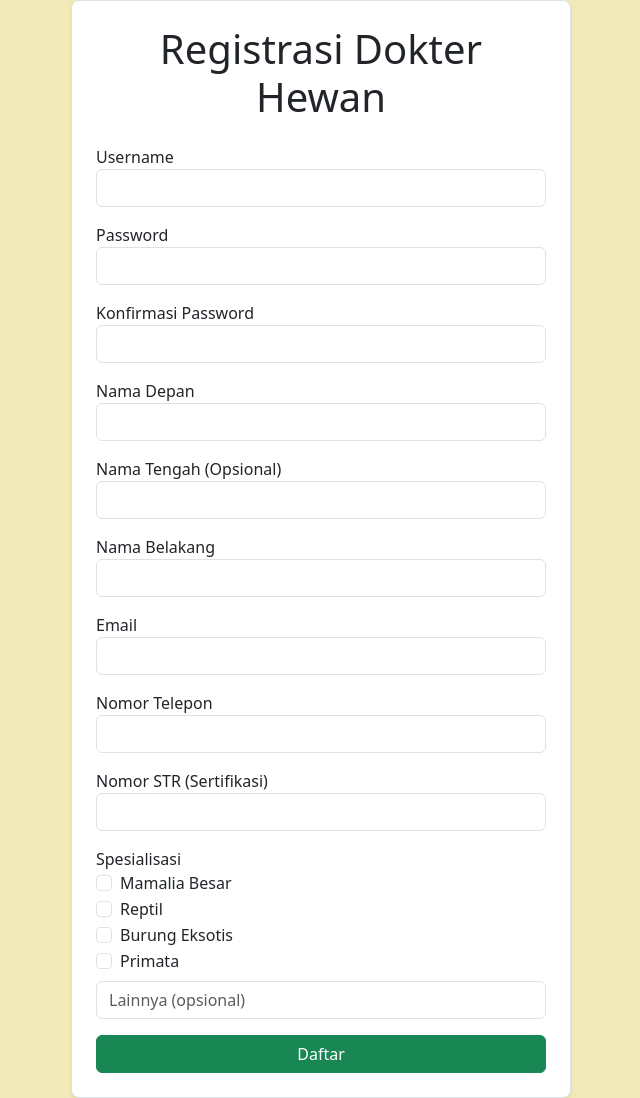
After one commit to Basdat-C02/sizopi, a Django app: page /auth/register-dokter-hewan/ in a window 1280 px wide. The commit adds this page. Shown: the whole page, without its empty margins (319-959 px from the left). Run offline with Django 5.2, Linux system fonts and the light colour scheme.

Commit message:
feat: created register form ui for dokter, pengunjung, and staff

```diff
--- a/authentication/templates/choose_role/index.html
+++ b/authentication/templates/choose_role/index.html
@@ -10,9 +10,9 @@
         <div style="width: 400px; height: auto;">
             <h1 class="text-center mb-4">Pilih Role</h1>
             <div class="d-flex flex-column gap-2 w-100 align-items-center">
-                <a href="" class="btn w-50 btn-secondary btn-lg">Pengunjung</a>
-                <a href="" class="btn w-50 btn-secondary btn-lg">Dokter Hewan</a>
-                <a href="" class="btn w-50 btn-secondary btn-lg ">Staff</a>
+                <a href="{% url 'authentication:register_pengunjung' %}" class="btn w-50 btn-secondary btn-lg">Pengunjung</a>
+                <a href="{% url 'authentication:register_dokter_hewan' %}" class="btn w-50 btn-secondary btn-lg">Dokter Hewan</a>
+                <a href="{% url 'authentication:register_staff' %}" class="btn w-50 btn-secondary btn-lg ">Staff</a>
                 <a href="{% url 'authentication:home' %}" class="btn btn-secondary">Cancel</a>
             </div>
         </div>
--- /dev/null
+++ b/authentication/templates/register_dokter/index.html
@@ -0,0 +1,72 @@
+{% extends "base.html" %}
+{% block meta %}
+<title>Register Dokter Hewan</title>
+{% endblock meta %}
+
+{% block content %}
+<div style="background-color: #f2eab8; min-height: 100vh;" class="d-flex flex-column justify-content-center align-items-center">
+    <div class="border shadow-sm p-4 rounded-3 bg-white" style="width: 500px;">
+        <h1 class="text-center mb-4">Registrasi Dokter Hewan</h1>
+        <form method="post">
+            {% csrf_token %}
+            <div class="mb-3">
+                <label>Username</label>
+                <input type="text" name="username" class="form-control" required>
+            </div>
+            <div class="mb-3">
+                <label>Password</label>
+                <input type="password" name="password" class="form-control" required>
+            </div>
+            <div class="mb-3">
+                <label>Konfirmasi Password</label>
+                <input type="password" name="confirm_password" class="form-control" required>
+            </div>
+            <div class="mb-3">
+                <label>Nama Depan</label>
+                <input type="text" name="nama_depan" class="form-control" required>
+            </div>
+            <div class="mb-3">
+                <label>Nama Tengah (Opsional)</label>
+                <input type="text" name="nama_tengah" class="form-control">
+            </div>
+            <div class="mb-3">
+                <label>Nama Belakang</label>
+                <input type="text" name="nama_belakang" class="form-control" required>
+            </div>
+            <div class="mb-3">
+                <label>Email</label>
+                <input type="email" name="email" class="form-control" required>
+            </div>
+            <div class="mb-3">
+                <label>Nomor Telepon</label>
+                <input type="text" name="no_telepon" class="form-control" required>
+            </div>
+            <div class="mb-3">
+                <label>Nomor STR (Sertifikasi)</label>
+                <input type="text" name="no_str" class="form-control" required>
+            </div>
+            <div class="mb-3">
+                <label>Spesialisasi</label><br>
+                <div class="form-check">
+                    <input class="form-check-input" type="checkbox" name="spesialisasi" value="Mamalia Besar">
+                    <label class="form-check-label">Mamalia Besar</label>
+                </div>
+                <div class="form-check">
+                    <input class="form-check-input" type="checkbox" name="spesialisasi" value="Reptil">
+                    <label class="form-check-label">Reptil</label>
+                </div>
+                <div class="form-check">
+                    <input class="form-check-input" type="checkbox" name="spesialisasi" value="Burung Eksotis">
+                    <label class="form-check-label">Burung Eksotis</label>
+                </div>
+                <div class="form-check">
+                    <input class="form-check-input" type="checkbox" name="spesialisasi" value="Primata">
+                    <label class="form-check-label">Primata</label>
+                </div>
+                <input type="text" name="spesialisasi_lainnya" class="form-control mt-2" placeholder="Lainnya (opsional)">
+            </div>
+            <button type="submit" class="btn btn-success w-100">Daftar</button>
+        </form>
+    </div>
+</div>
+{% endblock content %}
--- a/authentication/urls.py
+++ b/authentication/urls.py
@@ -1,5 +1,5 @@
 from django.urls import path
-from .views import home_view, login_view, choose_role_view, register_view
+from .views import home_view, login_view, choose_role_view, register_dokter_hewan_view, register_pengunjung_view, register_staff_view
 
 app_name = 'authentication'
 
@@ -7,5 +7,7 @@ urlpatterns = [
     path('', home_view, name='home'),
     path('auth/login/', login_view, name='login'),
     path('auth/choose-role/', choose_role_view, name='choose_role'),
-    path('auth/register/', register_view, name='register'),
+    path('auth/register-pengunjung/', register_pengunjung_view, name='register_pengunjung'),
+    path('auth/register-dokter-hewan/', register_dokter_hewan_view, name='register_dokter_hewan'),
+    path('auth/register-staff/', register_staff_view, name='register_staff'),
 ]
--- a/authentication/views.py
+++ b/authentication/views.py
@@ -10,5 +10,20 @@ def login_view(request):
 def choose_role_view(request):
     return render(request, 'choose_role/index.html')
 
-def register_view(request):
-    return render(request, 'register/index.html')
+def register_pengunjung_view(request):
+    if request.method == 'POST':
+        # Validasi dan logika buat akun
+        pass
+    return render(request, 'register_pengunjung/index.html')
+
+def register_dokter_hewan_view(request):
+    if request.method == 'POST':
+        # Validasi dan logika buat akun
+        pass
+    return render(request, 'register_dokter/index.html')
+
+def register_staff_view(request):
+    if request.method == 'POST':
+        # Validasi dan logika buat akun
+        pass
+    return render(request, 'register_staff/index.html')
```
Also changed, not shown: authentication/templates/register_pengunjung/index.html (added, +56 -0 lines), authentication/templates/register_staff/index.html (added, +57 -0 lines), authentication/templates/register/index.html (deleted).
